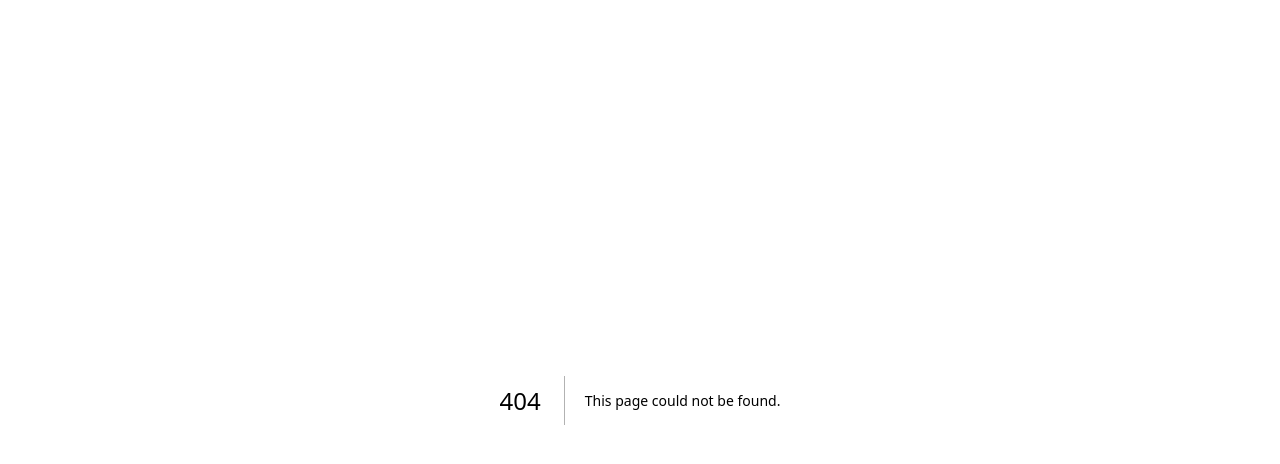
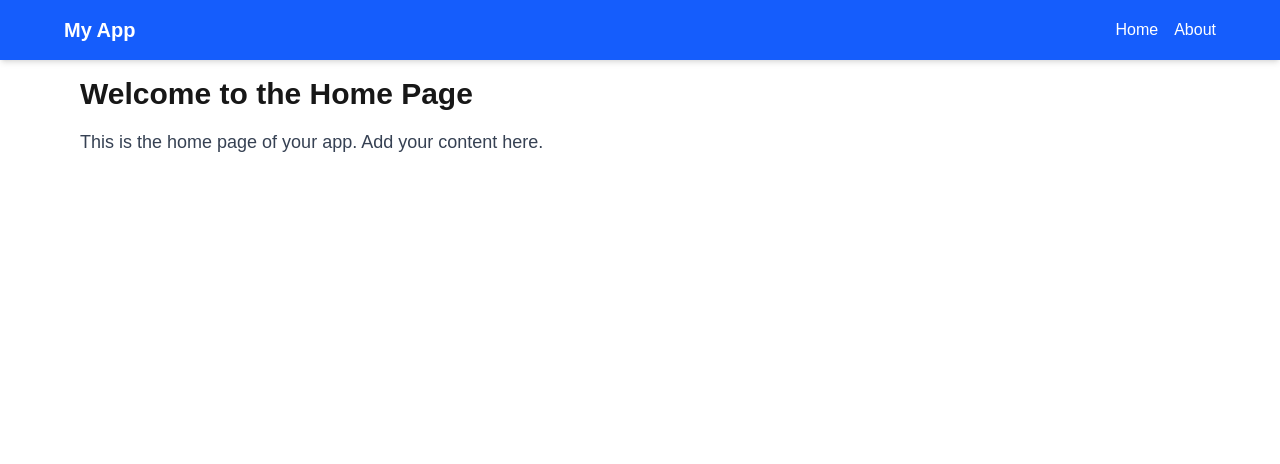
Before and after one commit to balogunkehinde13/alx-project-0x02-setup, a Next.js app in the folder alx-project-0x02/: page /home in a window 1280 px wide. Before the commit this address had no page. Shown: the top 464 px of the page. Built offline with nearby package versions, Linux system fonts and the light colour scheme.

Commit message:
added home, about component

```diff
--- a/alx-project-0x02/components/layout/Header.tsx
+++ b/alx-project-0x02/components/layout/Header.tsx
@@ -1,4 +1,6 @@
+// components/Header.tsx
 import React from "react";
+import  Link  from "next/link";
 
 const Header: React.FC = () => {
   return (
@@ -6,15 +8,12 @@ const Header: React.FC = () => {
       <div className="max-w-6xl mx-auto flex items-center justify-between">
         <h1 className="text-xl font-bold">My App</h1>
         <nav className="space-x-4">
-          <a href="/" className="hover:underline">
+          <Link href="/home" className="hover:underline">
             Home
-          </a>
-          <a href="/about" className="hover:underline">
+          </Link>
+          <Link href="/about" className="hover:underline">
             About
-          </a>
-          <a href="/contact" className="hover:underline">
-            Contact
-          </a>
+          </Link>
         </nav>
       </div>
     </header>
--- /dev/null
+++ b/alx-project-0x02/pages/about.tsx
@@ -0,0 +1,19 @@
+// pages/about.tsx
+import React from "react";
+import Header from "../components/layout/Header";
+
+const About: React.FC = () => {
+  return (
+    <>
+      <Header />
+      <main className="max-w-6xl mx-auto p-4">
+        <h1 className="text-3xl font-bold mb-4">About Us</h1>
+        <p className="text-lg text-gray-700">
+          This is the about page. Share information about your app or team here.
+        </p>
+      </main>
+    </>
+  );
+};
+
+export default About;
--- /dev/null
+++ b/alx-project-0x02/pages/home.tsx
@@ -0,0 +1,19 @@
+// pages/home.tsx
+import React from "react";
+import Header from "../components/layout/Header";
+
+const Home: React.FC = () => {
+  return (
+    <>
+      <Header />
+      <main className="max-w-6xl mx-auto p-4">
+        <h1 className="text-3xl font-bold mb-4">Welcome to the Home Page</h1>
+        <p className="text-lg text-gray-700">
+          This is the home page of your app. Add your content here.
+        </p>
+      </main>
+    </>
+  );
+};
+
+export default Home;
```
